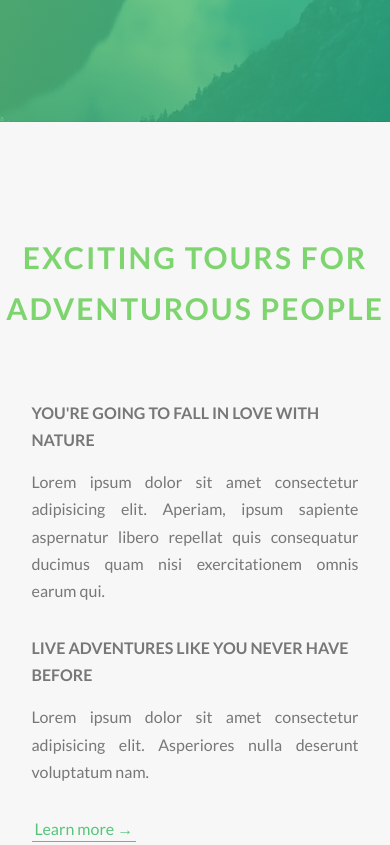
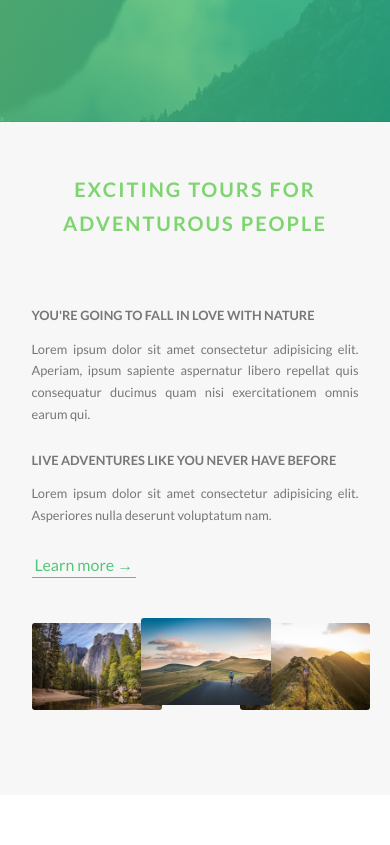
Before and after one commit to Vr7Rizwan/Natours-Website, a plain HTML site: page index.html in a window 390 px wide. Shown: the part 680-1525 px from the top of the page. After the commit the page ends 1475 px from the top, so only its background shows below. Drawn offline with Linux system fonts and the light colour scheme.

Commit message:
Updated for phone

```diff
--- a/CSS/phone.css
+++ b/CSS/phone.css
@@ -42,24 +42,51 @@ body{
 }
 
 /* Page 2 */
+.container-2{
+    padding: 5rem 0;
+}
+.container-2 h1{
+    font-size: 2rem;
+}
 .row{
     flex-direction: column;
 }
 .left{
     width: 100%;
 }
+.left h2{
+    font-size: 1.28rem;
+    margin: 0 0 1.2rem;
+}
+.left p{
+    font-size: 1.28rem;
+    margin: 0 0 2.4rem;
+}
 .right{
     width: 100%;
     padding: 0;
     margin-top: 4rem;
     display: grid;
-    grid-template-columns: 1fr 1fr;
+    grid-template-columns: 1fr 1fr 1fr;
+}
+.right img{
+    position: static;
+    border-radius: 0.3rem;
 }
 .nat-1{
-    grid-column-start: 1;
-    grid-column-end: 3;
+    width: 120%;
+    margin-right: -1rem;
+    z-index: 0;
+    margin-top: 0.5rem;
 }
-.right img{
-    width: 100%;
-    position: static;
+.nat-2{
+    width: 120%;
+    z-index: 100;
+    margin-bottom: 4rem;
 }
+.nat-3{
+    width: 120%;
+    margin-left: -1rem;
+    z-index: 0;
+    margin-top: 0.5rem;
+}
```
